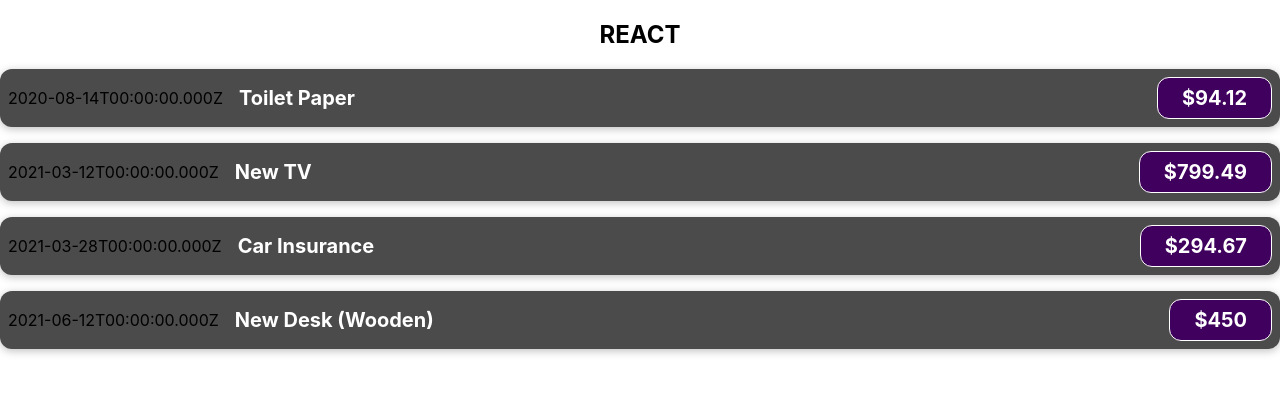
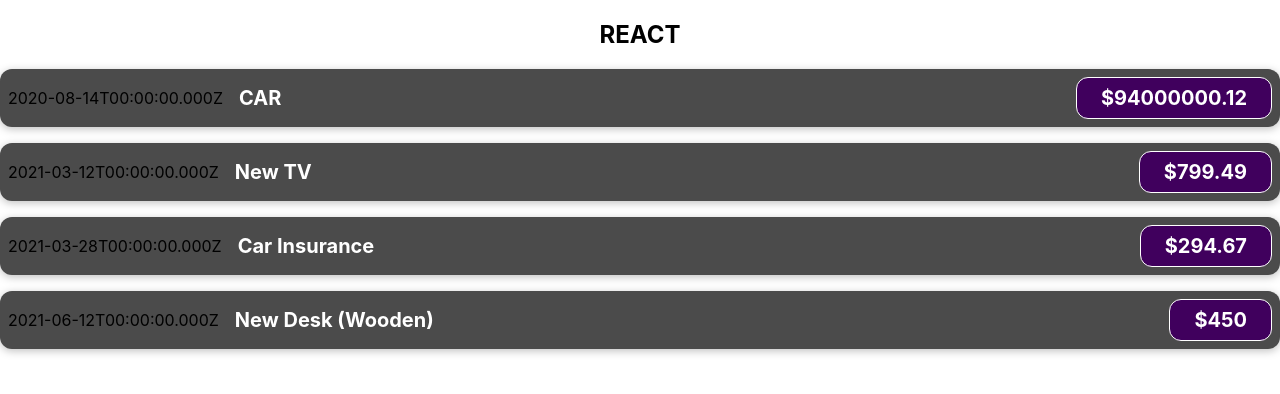
Before and after one commit to itzsourabhkumar/my-app, a React (Create React App) app: page / in a window 1280 px wide. Shown: the top 394 px of the page. Built offline with nearby package versions, Linux system fonts and the light colour scheme.

Commit message:
ADD CARS IN EXPENSES

```diff
--- a/src/App.js
+++ b/src/App.js
@@ -6,8 +6,8 @@
   const expenses = [
     {
       id: 'e1',
-      title: 'Toilet Paper',
-      amount: 94.12,
+      title: 'CAR',
+      amount: 94000000.12,
       date: new Date(2020, 7, 14),
     },
     { id: 'e2', title: 'New TV', amount: 799.49, date: new Date(2021, 2, 12) },
```
